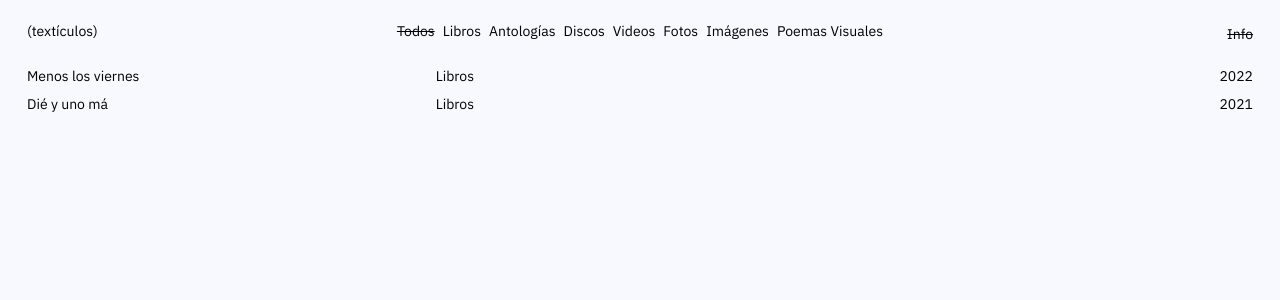
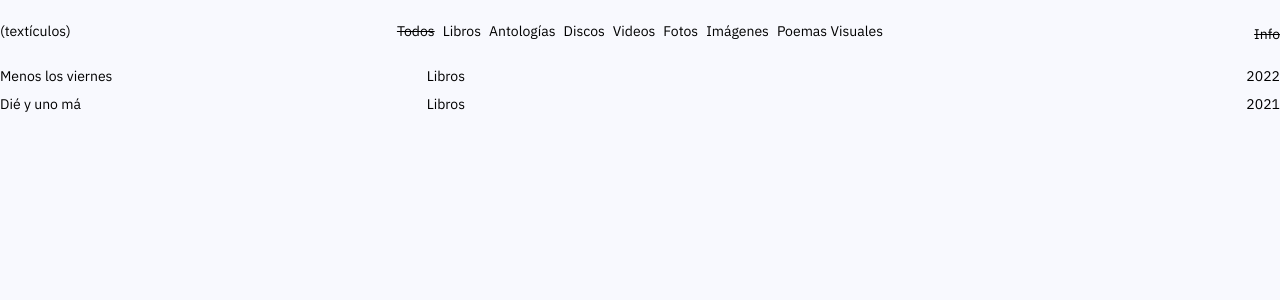
Before and after one commit to catuy/texticulos, a Jekyll site: the page built from index.md, in a window 1280 px wide. Shown: the top 300 px of the page. Built offline with Jekyll 4.4.1, drawn with Linux system fonts in a browser that asks for light colours; nearby versions of some CDN libraries.

Commit message:
Set all columns to exactly 1/3 viewport width for perfect alignment

```diff
--- a/_includes/header.html
+++ b/_includes/header.html
@@ -1,12 +1,12 @@
-<header class="relative px-[27px] py-[21px]">
-    <div class="grid grid-cols-3">
+<header class="relative px-0 py-[21px]">
+    <div class="flex">
         <!-- Logo -->
-        <div>
+        <div class="w-1/3">
             <p class="text-[14px] text-black">(textículos)</p>
         </div>
 
         <!-- Navigation Menu -->
-        <nav>
+        <nav class="w-1/3">
             <div class="flex gap-[8px] justify-center items-center text-[14px] text-black">
                 <a href="{{ "/" | relative_url }}" class="line-through">Todos</a>
                 <a href="?category=Libros">Libros</a>
@@ -20,7 +20,7 @@
         </nav>
 
         <!-- Info link -->
-        <div class="text-right">
+        <div class="w-1/3 text-right">
             <a href="{{ "/about" | relative_url }}" class="text-[14px] text-black line-through">Info</a>
         </div>
     </div>
--- a/_layouts/default.html
+++ b/_layouts/default.html
@@ -21,7 +21,7 @@
   </head>
   <body class="bg-[#f8f9fe] min-h-screen w-full">
     {%- include header.html -%}
-    <main class="px-[27px]">
+    <main class="px-0">
         {{ content }}
     </main>
     {%- include footer.html -%}
--- a/_layouts/home.html
+++ b/_layouts/home.html
@@ -4,10 +4,10 @@ layout: default
 
 <div class="flex flex-col gap-[7px] w-full">
   {% for project in site.projects %}
-    <div class="grid grid-cols-3 text-[14px] text-black relative group">
-      <p><a href="{{ project.url }}">{{ project.title }}</a></p>
-      <p>{{ project.category }}</p>
-      <p class="text-right">{{ project.year }}</p>
+    <div class="flex text-[14px] text-black relative group">
+      <p class="w-1/3"><a href="{{ project.url }}">{{ project.title }}</a></p>
+      <p class="w-1/3">{{ project.category }}</p>
+      <p class="w-1/3 text-right">{{ project.year }}</p>
       {% if project.portada %}
         <img src="{{ project.portada }}" alt="" onload="adjustImageSize(this)" class="fixed bottom-0 right-0 object-contain opacity-0 group-hover:opacity-100 transition-opacity duration-300 -z-10">
       {% endif %}
```
Also changed, not shown: 5 other files.
